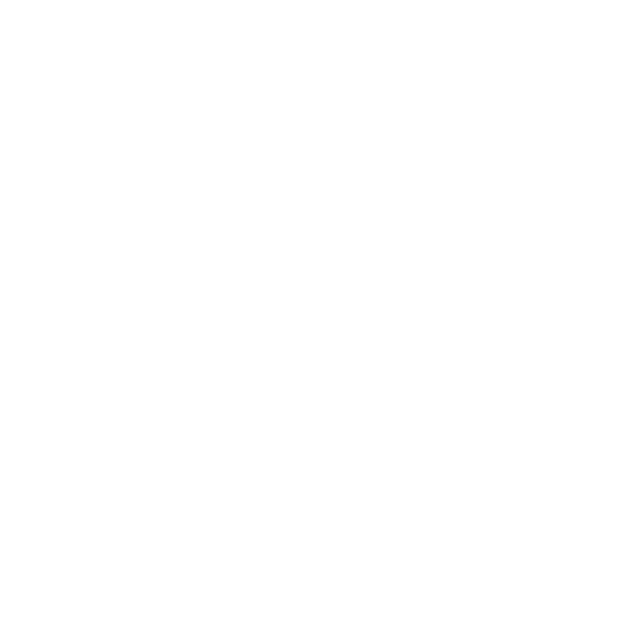
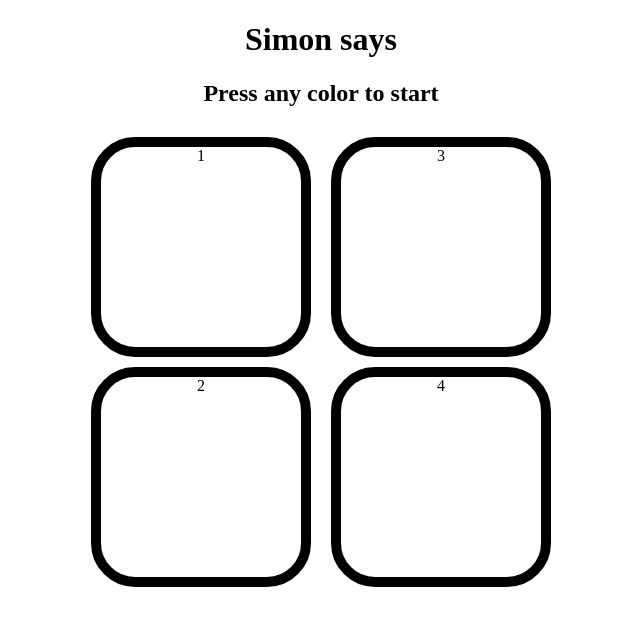
Before and after one commit to Nivesh2003/Simon-says-html-css-js, a plain HTML site: page index.html in a window 1280 px wide. Shown: the whole page, without its empty margins (319-959 px from the left). Drawn offline with Linux system fonts and the light colour scheme.

Commit message:
Initialization

```diff
--- a/index.html
+++ b/index.html
@@ -4,8 +4,20 @@
     <meta charset="UTF-8">
     <meta name="viewport" content="width=device-width, initial-scale=1.0">
     <title>Simon says</title>
+    <link rel="stylesheet" href="style.css">
 </head>
 <body>
-
+    <h1>Simon says</h1>
+    <h2>Press any color to start</h2>
+    <div class="btn-container">
+        <div class="line-1">
+            <div class="btn">1</div>
+            <div class="btn">2</div>
+        </div>
+        <div class="line-2">
+            <div class="btn">3</div>
+            <div class="btn">4</div>
+        </div>
+    </div>
 </body>
 </html>
--- /dev/null
+++ b/style.css
@@ -0,0 +1,14 @@
+body{
+    text-align: center;
+}
+.btn-container{
+    display: flex;
+    justify-content: center;
+}
+.btn{
+    height: 200px;
+    width: 200px;
+    border-radius: 20%;
+    border: 10px solid black;
+    margin: 10px 10px 10px 10px;
+}
```
